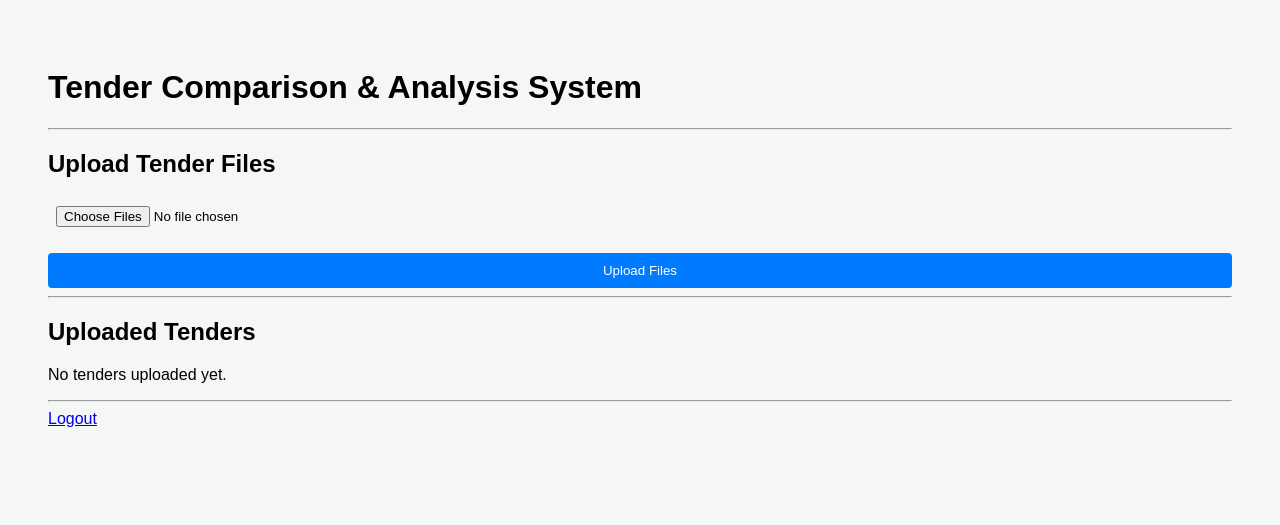
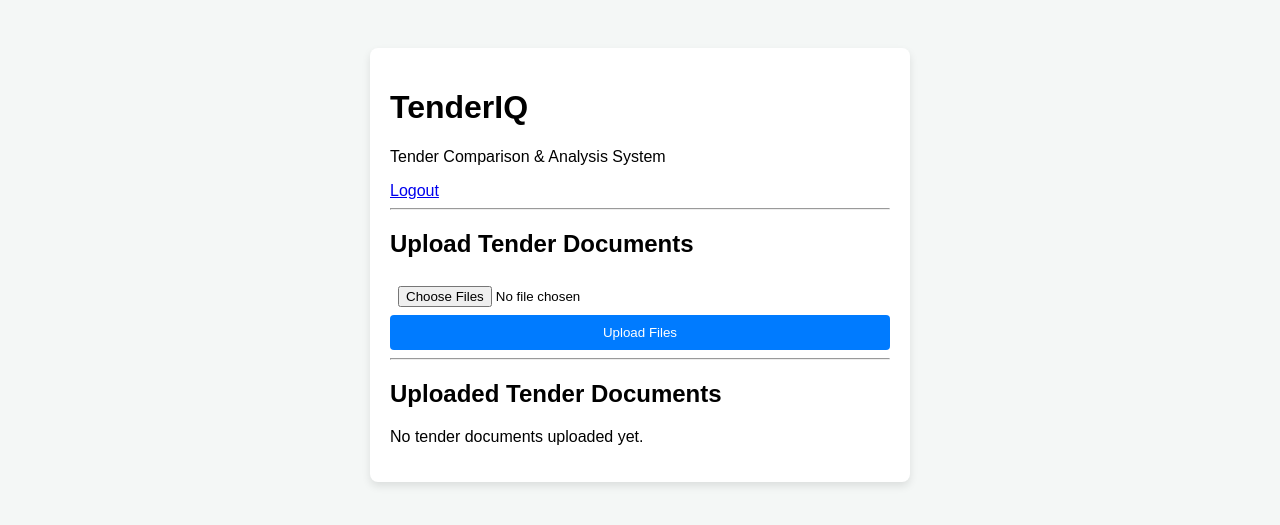
Before and after one commit to Astik97/TenderIQ, a Flask app: template templates/dashboard.html in a window 1280 px wide. Shown: the top 525 px of the page. Run offline with Flask 3, Linux system fonts and the light colour scheme; the template is opened without the code that fills it, so the values that code supplies are empty.

Commit message:
updated dashboard page

```diff
--- a/templates/dashboard.html
+++ b/templates/dashboard.html
@@ -1,22 +1,66 @@
 <!DOCTYPE html>
-<html>
+
+<html lang="en">
+
 <head>
+
     <meta charset="UTF-8">
-    <meta name="viewport" content="width=device-width, initial-scale=1.0">
-    <link rel="stylesheet" href="{{ url_for('static', filename='css/dashboard.css') }}">
-    <title>Dashboard</title>
+
+    <meta
+        name="viewport"
+        content="width=device-width, initial-scale=1.0">
+
+    <title>
+        TenderIQ Dashboard
+    </title>
+
+    <link
+        rel="stylesheet"
+        href="{{ url_for('static', filename='css/dashboard.css') }}">
+
 </head>
+
 <body>
 
-    <h1>Tender Comparison & Analysis System</h1>
+<div class="container">
+
+    <header>
+
+        <h1>
+            TenderIQ
+        </h1>
+
+        <p>
+            Tender Comparison & Analysis System
+        </p>
+
+        <a
+            href="/logout"
+            class="logout-btn">
+
+            Logout
+
+        </a>
+
+    </header>
 
     <hr>
 
-    <h2>Upload Tender Files</h2>
+    <!-- ========================================== -->
+    <!-- Upload Section                             -->
+    <!-- ========================================== -->
+
+    <section>
+
+        <h2>
+
+            Upload Tender Documents
+
+        </h2>
 
         <form
+            action="/upload"
             method="POST"
-        action="/upload"
             enctype="multipart/form-data">
 
             <input
@@ -25,24 +69,44 @@
                 multiple
                 required>
 
-        <br><br>
+            <button
+                type="submit">
 
-        <button type="submit">Upload Files</button>
+                Upload Files
+
+            </button>
 
         </form>
 
+    </section>
+
     <hr>
 
-    <h2>Uploaded Tenders</h2>
+    <!-- ========================================== -->
+    <!-- Uploaded Tender Table                      -->
+    <!-- ========================================== -->
+
+    <section>
+
+        <h2>
+
+            Uploaded Tender Documents
+
+        </h2>
 
         {% if tenders %}
 
         <form
-            method="POST"
-            action="/compare">
+            action="/compare"
+            method="POST">
 
-    <table border="1" cellpadding="10">
+        <table>
+
+            <thead>
+
                 <tr>
+
+                    <th>Select</th>
 
                     <th>ID</th>
 
@@ -52,59 +116,115 @@
 
                     <th>Upload Date</th>
 
-            <th>Actions</th>
+                    <th>View</th>
+
+                    <th>Delete</th>
 
                 </tr>
+
+            </thead>
+
+            <tbody>
 
             {% for tender in tenders %}
 
             <tr>
-                <td>{{ tender[0] }}</td>
-
-                <td>{{ tender[1] }}</td>
-
-                <td>{{ tender[2].split('.')[-1].upper() }}</td>
-
-                <td>{{ tender[3] }}</td>
 
                 <td>
+
                     <input
                         type="checkbox"
                         name="selected_tenders"
                         value="{{ tender[0] }}">
 
-                        <a style="text-decoration: none;" href="/view/{{ tender[0] }}">
-                            <button type="button">View</button>
-                        </a>
+                </td>
 
-                        <br><br>
+                <td>
 
-                        <a style="color:red;font-weight:bold;" href="/delete/{{ tender[0] }}" onclick="return confirm('Are you sure you want to delete this tender?')">
-                            <button type="button">Delete</button>
+                    {{ tender[0] }}
+
+                </td>
+
+                <td>
+
+                    {{ tender[1] }}
+
+                </td>
+
+                <td>
+
+                    {{ tender[2].split('.')[-1].upper() }}
+
+                </td>
+
+                <td>
+
+                    {{ tender[3] }}
+
+                </td>
+
+                <td>
+
+                    <a
+                        href="/view/{{ tender[0] }}"
+                        class="view-btn">
+
+                        View
+
                     </a>
 
                 </td>
+
+                <td>
+
+                    <a
+                        href="/delete/{{ tender[0] }}"
+                        class="delete-btn"
+                        onclick="return confirm('Are you sure you want to delete this tender?')">
+
+                        Delete
+
+                    </a>
+
+                </td>
+
             </tr>
 
             {% endfor %}
+
+            </tbody>
 
         </table>
 
         <br>
 
-            <button type="submit">Compare Selected Tenders</button>
+        <button
+            type="submit"
+            class="compare-btn">
+
+            Compare Selected Tenders
+
+        </button>
 
         </form>
 
         {% else %}
 
-    <p>No tenders uploaded yet.</p>
+        <p>
+
+            No tender documents uploaded yet.
+
+        </p>
 
         {% endif %}
 
-    <hr>
+    </section>
 
-    <a href="/logout">Logout</a>
+</div>
+
+<script src="{{ url_for('static', filename='js/dashboard.js') }}">
+</script>
 
 </body>
+
 </html>
```
Lines whose indentation alone changed are shown as unchanged.
